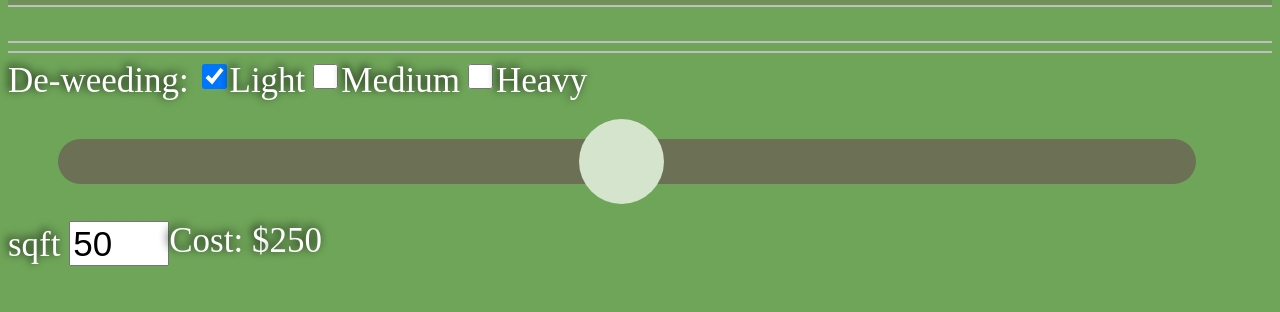
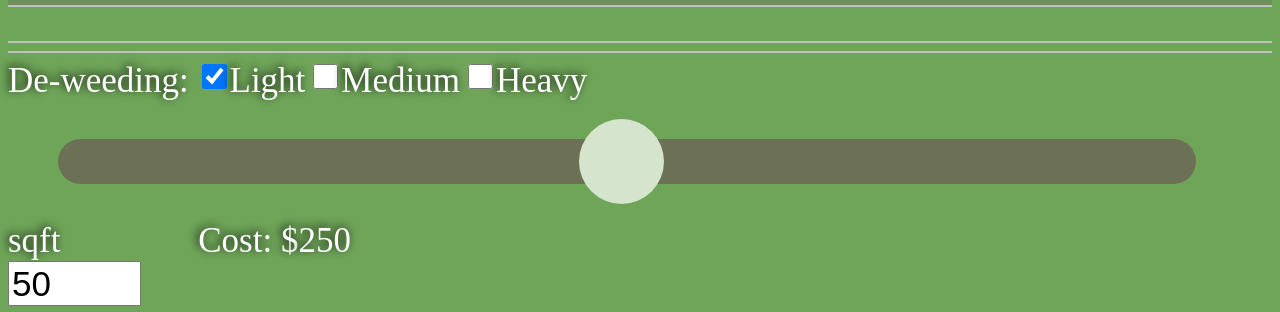
Before and after one commit to TimberMen/TimberMen.github.io, a plain HTML site: page pricing/pricing.html in a window 1280 px wide. Shown: the part 488-800 px from the top of the page. Drawn offline with Linux system fonts and the light colour scheme.

Commit message:
updated input-text

```diff
--- a/pricing/style.css
+++ b/pricing/style.css
@@ -31,7 +31,7 @@ hr:before{
 .input-text
 {
   height: 45px;
-  width: 100px;
+  width: 70%;
   font-size: 35px;
 }
 .slider {
```
